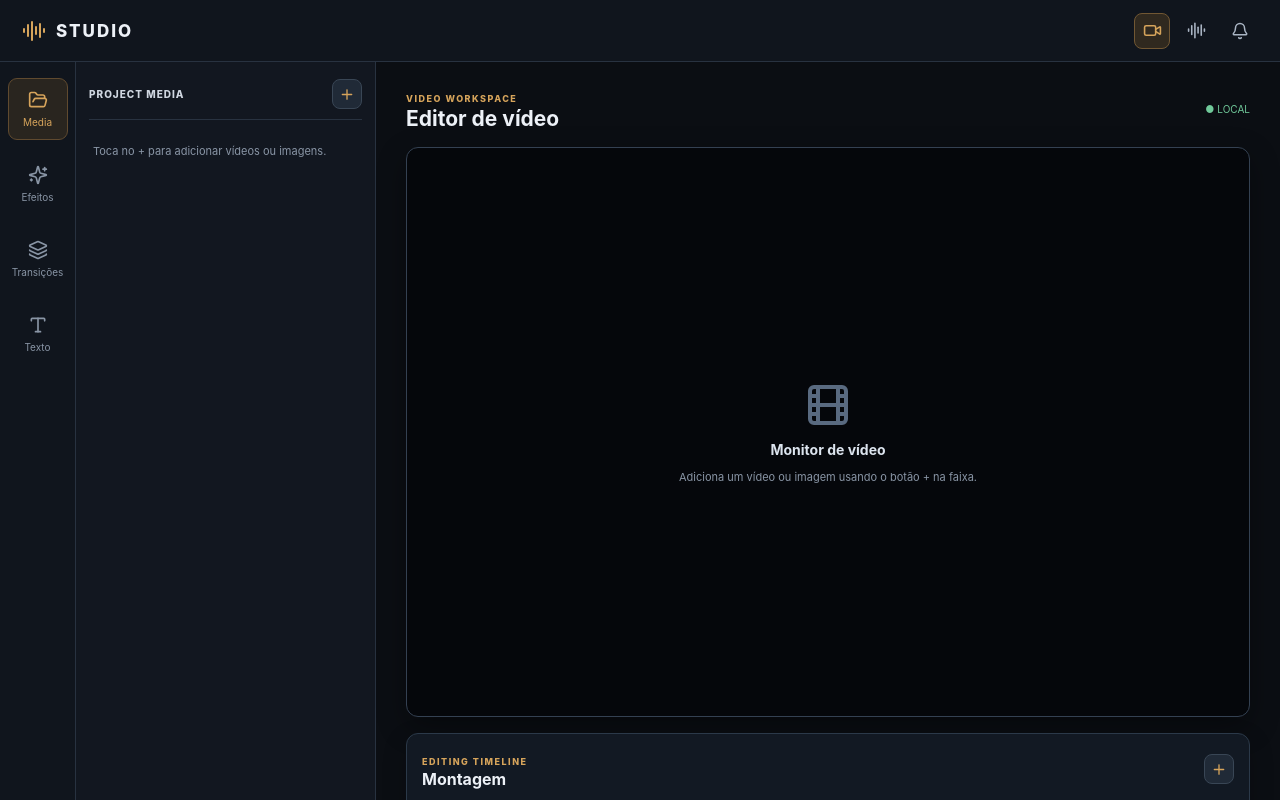
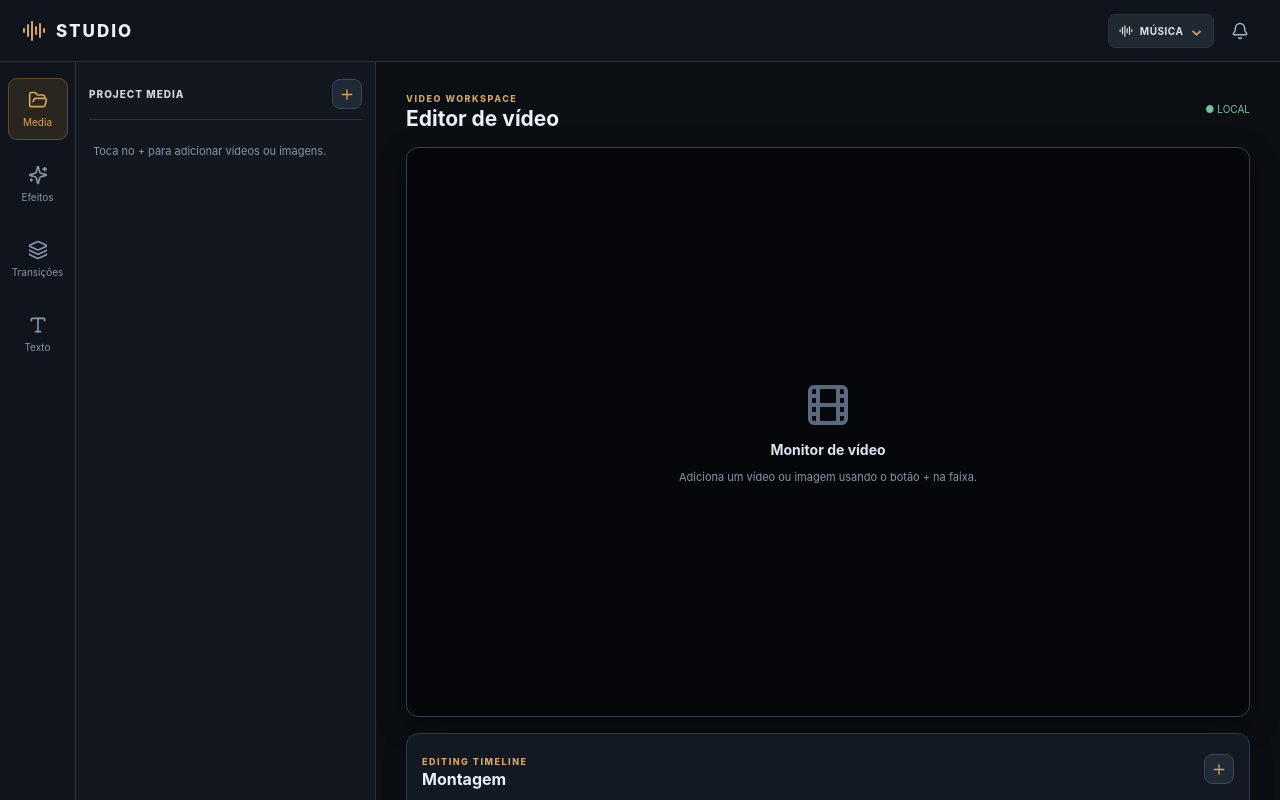
Before and after one commit to webbruno288/studio-audio-video, a React (Vite) app: page / in a window 1280 px wide. Shown: the top 800 px of the page. Built offline with nearby package versions, Linux system fonts and the light colour scheme.

Commit message:
Melhorar alternância entre editores e organização do projecto

```diff
--- a/src/App.tsx
+++ b/src/App.tsx
@@ -165,21 +165,14 @@ export default function App() {
 
         <div className="topbar-actions">
           <button
-            className={`mode-button ${!isMusic ? 'mode-active' : ''}`}
-            onClick={() => openEditor('video')}
-            title="Editor de vídeo"
-            aria-label="Editor de vídeo"
+            className="workspace-switch"
+            onClick={() => openEditor(isMusic ? 'video' : 'music')}
+            title={isMusic ? 'Mudar para editor de vídeo' : 'Mudar para estúdio musical'}
+            aria-label={isMusic ? 'Mudar para editor de vídeo' : 'Mudar para estúdio musical'}
           >
-            <Video size={19} />
-          </button>
-
-          <button
-            className={`mode-button ${isMusic ? 'mode-active' : ''}`}
-            onClick={() => openEditor('music')}
-            title="Editor de música"
-            aria-label="Editor de música"
-          >
-            <AudioLines size={19} />
+            {isMusic ? <Video size={14} /> : <AudioLines size={14} />}
+            <span>{isMusic ? 'VÍDEO' : 'MÚSICA'}</span>
+            <span className="workspace-switch-arrow">⌄</span>
           </button>
 
           <div className="notification-area">
--- a/src/style.css
+++ b/src/style.css
@@ -103,6 +103,40 @@ button:disabled {
   color: var(--accent);
   background: #30291f;
   border-color: #715733;
+}
+
+.workspace-switch {
+  min-height: 34px;
+  padding: 0 10px;
+  display: flex;
+  align-items: center;
+  justify-content: center;
+  gap: 7px;
+  border: 1px solid var(--line);
+  border-radius: 7px;
+  background: #202832;
+  color: #dce5e4;
+  font-size: 10px;
+  font-weight: 700;
+  letter-spacing: .5px;
+  cursor: pointer;
+  transition: .2s ease;
+}
+
+.workspace-switch:hover {
+  border-color: var(--accent);
+  background: #293443;
+}
+
+.workspace-switch:focus-visible {
+  outline: 2px solid var(--accent);
+  outline-offset: 2px;
+}
+
+.workspace-switch-arrow {
+  color: var(--accent);
+  font-size: 15px;
+  line-height: 1;
 }
 
 .notification-area {
```
Also changed, not shown: 2 other files (tests, documents, lock files or other folders).
